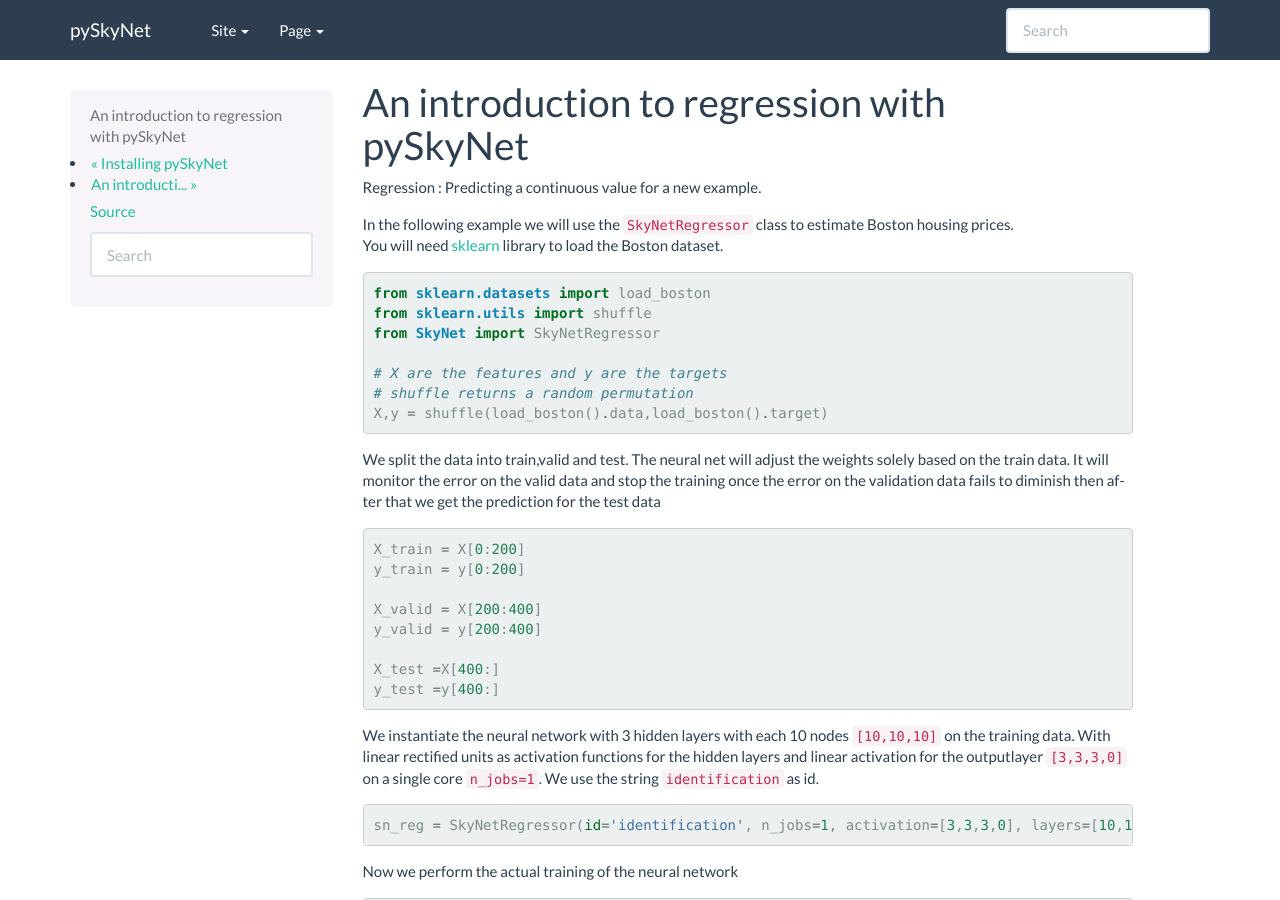
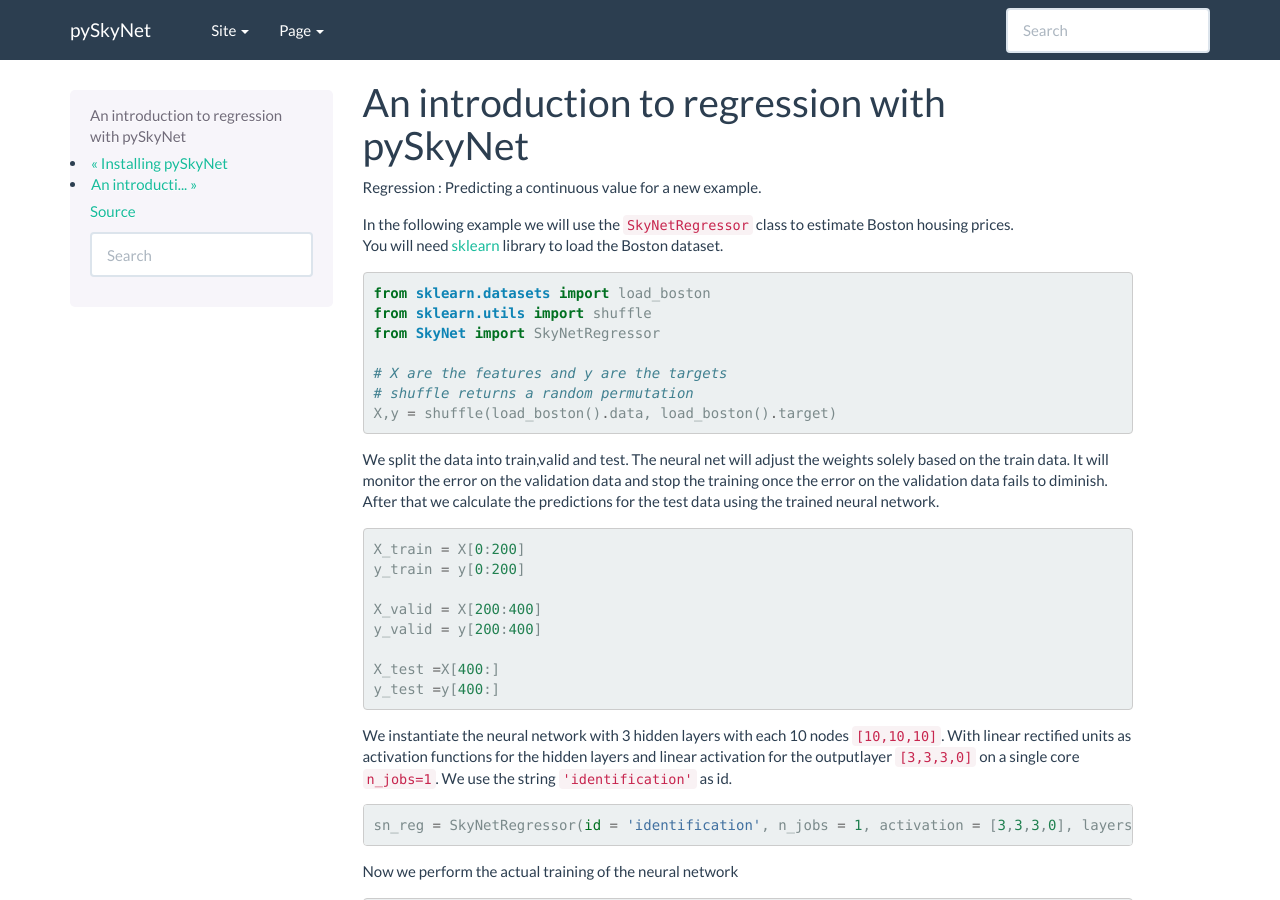
Before and after one commit to cbonnett/SkyNet_wrapper, a Sphinx documentation site: the page built from docs/Regression.rst, in a window 1280 px wide and 900 px high. Built offline with Sphinx 7.4.7, drawn with Linux system fonts in a browser that asks for light colours.

Commit message:
more documentation

```diff
--- a/docs/Regression.rst
+++ b/docs/Regression.rst
@@ -16,15 +16,15 @@ Regression : Predicting a continuous value for a new example.
 
     # X are the features and y are the targets
     # shuffle returns a random permutation
-    X,y = shuffle(load_boston().data,load_boston().target)
+    X,y = shuffle(load_boston().data, load_boston().target)
 
 We split the data into train,valid and test.
 The neural net will adjust the weights solely based
 on the train data. It will monitor the error on the
-valid data and stop the training once the error
-on the validation data fails to diminish
-then after that we get the prediction for the
-test data
+validation data and stop the training once the error
+on the validation data fails to diminish.
+After that we calculate the predictions for the
+test data using the trained neural network.
 
 .. code:: python
 
@@ -37,14 +37,14 @@ test data
     X_test =X[400:]
     y_test =y[400:]
 
-We instantiate the neural network with 3 hidden layers with each 10 nodes ``[10,10,10]`` on the training data.
+We instantiate the neural network with 3 hidden layers with each 10 nodes ``[10,10,10]``.
 With linear rectified units as activation functions for the hidden layers and linear activation for the
 outputlayer ``[3,3,3,0]`` on a single core ``n_jobs=1``.
-We use the string ``identification`` as id.
+We use the string ``'identification'`` as id.
 
 .. code:: python
 
-    sn_reg = SkyNetRegressor(id='identification', n_jobs=1, activation=[3,3,3,0], layers=[10,10,10], max_iter=100)
+    sn_reg = SkyNetRegressor(id = 'identification', n_jobs = 1, activation = [3,3,3,0], layers = [10,10,10], max_iter = 200)
 
 Now we perform the actual training of the neural network
 
--- a/docs/index.rst
+++ b/docs/index.rst
@@ -4,8 +4,8 @@ Welcome to pySkyNet
 
 | SkyNet is an efficient and robust neural network training code for machine learning. It is able to train large and deep feed-forward neural networks, including autoencoders, for use in a wide range of supervised and unsupervised learning applications, such as regression, classification, density estimation, clustering and dimensionality reduction. SkyNet is implemented in C/C++ and fully parallelised using MPI.
 
-| **pySkyNet** makes system calls to SkyNet and emulates the `fit` and `predict` user interface of `sklearn. <http://scikit-learn.org/stable/>`_.
-| The `pySkyNet github page <https://github.com/cbonnett/SkyNet_wrapper>`_.
+| **pySkyNet** makes system calls to SkyNet and emulates the `fit` and `predict` user interface of `sklearn <http://scikit-learn.org/stable/>`_.
+| `Here is pySkyNet github page <https://github.com/cbonnett/SkyNet_wrapper>`_.
 
 .. note::
 
```
Also changed, not shown: other parts of docs/Regression.rst (+1 -1 lines), docs/Classification.rst (+12 -13 lines), docs/files.rst (+36 -6 lines), docs/install.rst (+5 -6 lines), 1 other file.
